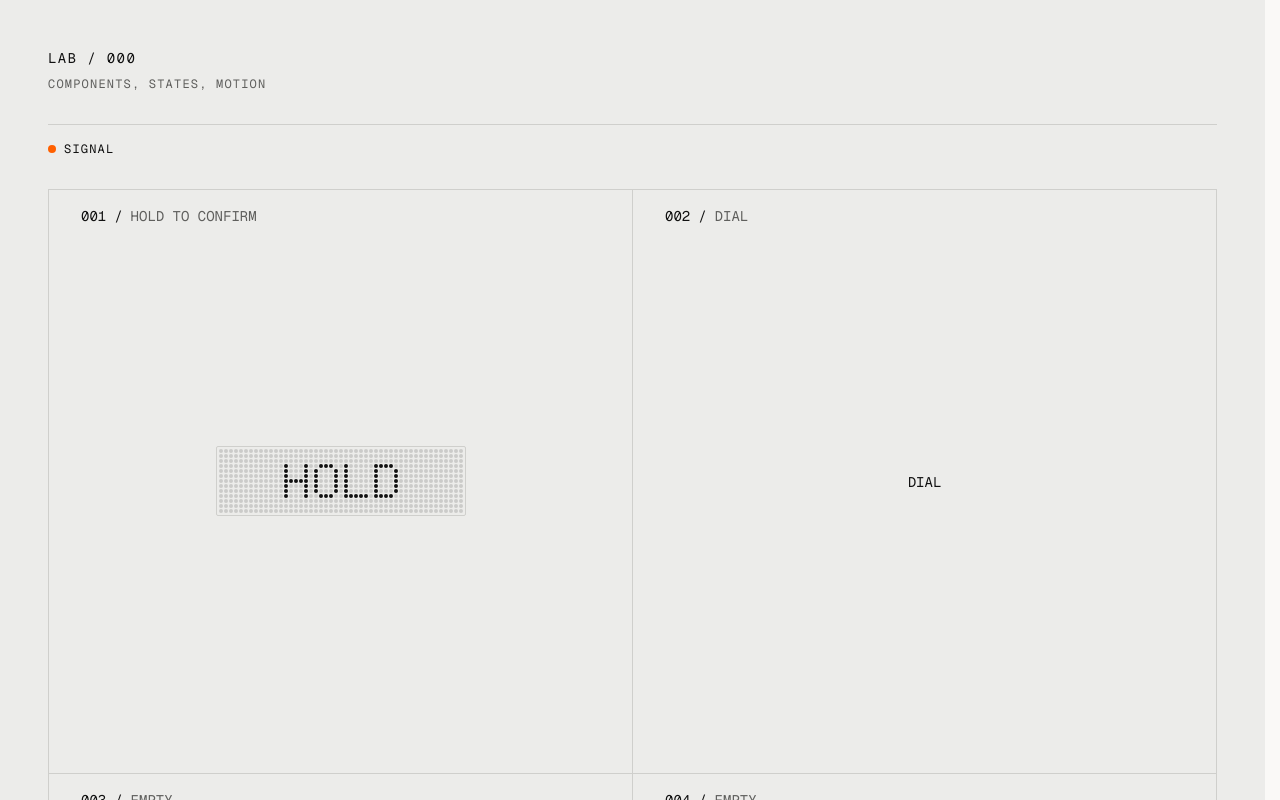
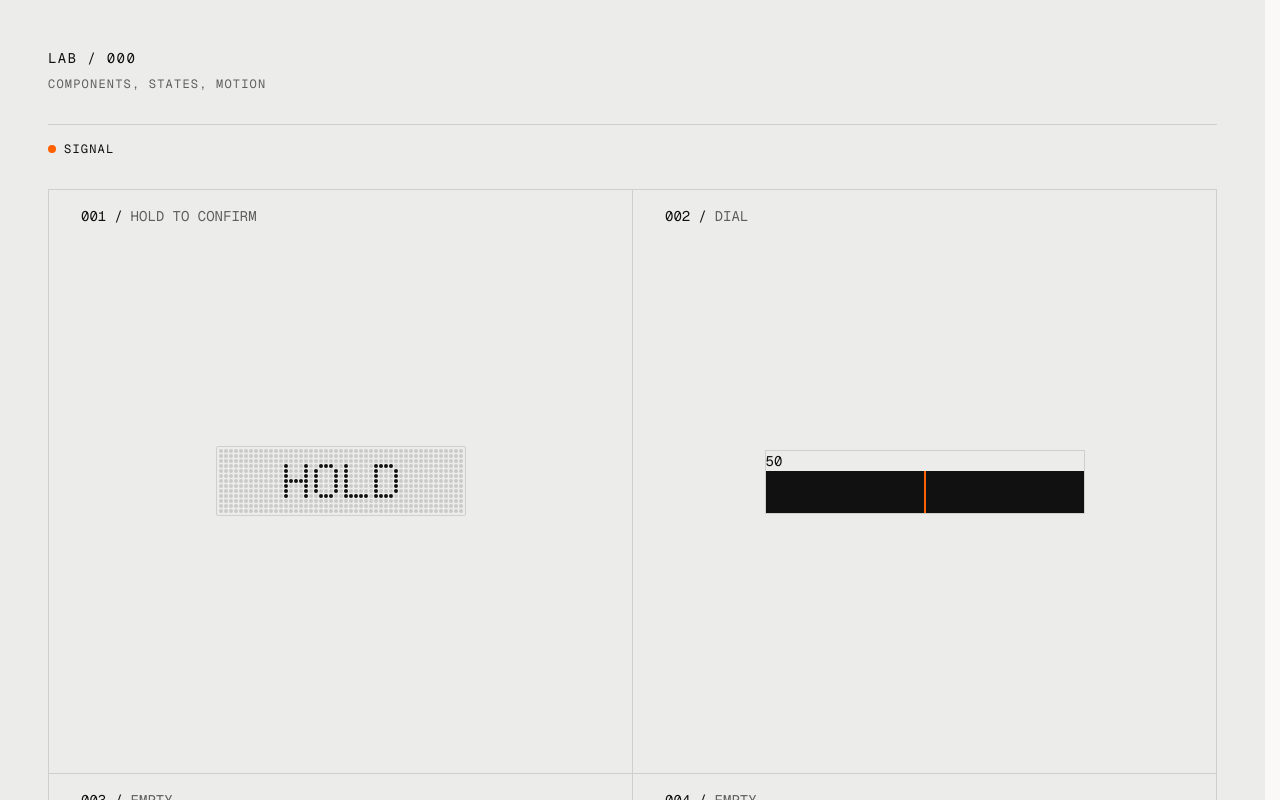
Before and after one commit to cagndz/agundez-me, a Next.js app: page /lab in a window 1280 px wide. Shown: the top 800 px of the page. Built offline with nearby package versions, Linux system fonts and the light colour scheme.

Commit message:
feat(lab): add dial drag window and value mapping

```diff
--- /dev/null
+++ b/src/lab/demos/dial/constants.ts
@@ -0,0 +1,6 @@
+export const MIN = 0
+export const MAX = 100
+export const INITIAL = 50
+export const PX_PER_UNIT = 12.5
+export const TRAVEL = (MAX - MIN) * PX_PER_UNIT
+export const INITIAL_OFFSET_PX = (-INITIAL + MIN) * PX_PER_UNIT
--- a/src/lab/demos/dial/index.tsx
+++ b/src/lab/demos/dial/index.tsx
@@ -1,5 +1,29 @@
 'use client'
 
+import { useState } from 'react'
+import { motion, useMotionValue, useMotionValueEvent } from 'motion/react'
+import { INITIAL, INITIAL_OFFSET_PX, TRAVEL } from './constants'
+import { pixelToUnit } from './utils'
+
 export default function Dial() {
-	return <div className='font-mono'>Dial</div>
+	const x = useMotionValue(INITIAL_OFFSET_PX)
+	const [value, setValue] = useState(INITIAL)
+
+	useMotionValueEvent(x, 'change', (latest) => {
+		setValue(pixelToUnit(latest))
+	})
+
+	return (
+		<div className='relative overflow-hidden w-80 h-16 border border-border'>
+			<span>{value}</span>
+			<motion.div
+				className='absolute left-1/2 h-full font-mono bg-foreground'
+				style={{ x, width: TRAVEL }}
+				drag='x'
+				dragConstraints={{ left: -TRAVEL, right: 0 }}
+				dragElastic={0.25}
+			/>
+			<div className='left-1/2 -translate-x-1/2 absolute h-full w-0.5 bg-accent pointer-events-none' />
+		</div>
+	)
 }
--- /dev/null
+++ b/src/lab/demos/dial/utils.ts
@@ -0,0 +1,5 @@
+import { MAX, MIN, PX_PER_UNIT } from './constants'
+
+export function pixelToUnit(pixel: number): number {
+	return Math.round(Math.max(MIN, Math.min(MAX, MIN - pixel / PX_PER_UNIT)))
+}
```
